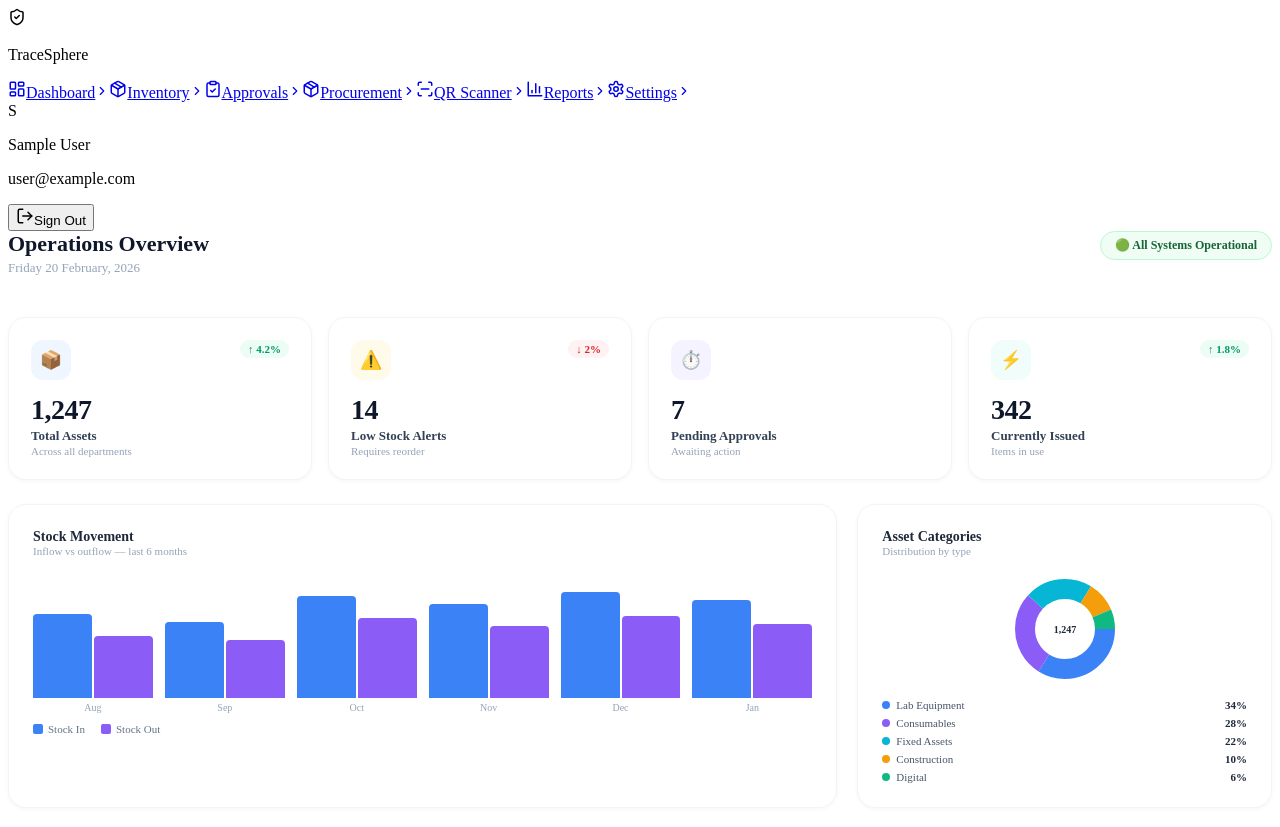
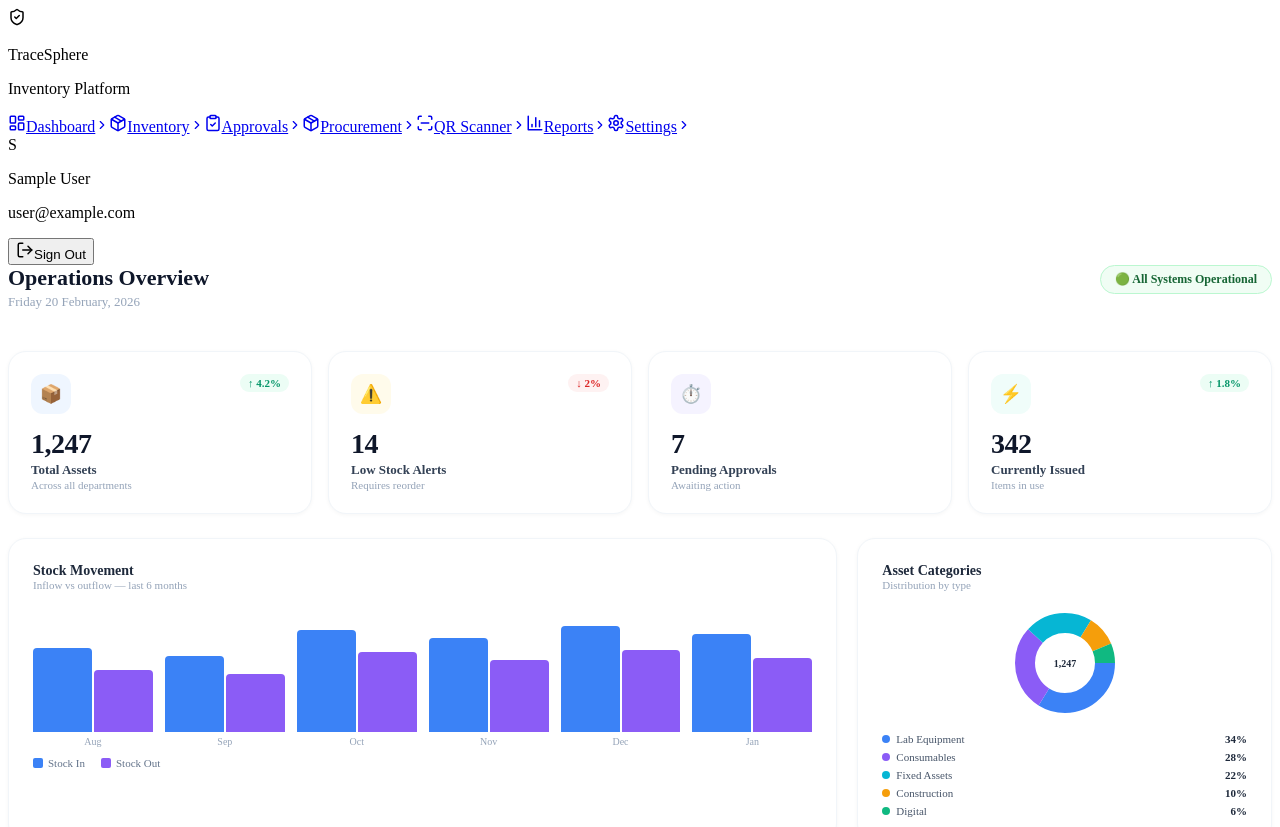
Before and after one commit to Yukeshj26/inventory-system, a React (Create React App) app: page / in a window 1280 px wide. Shown: the top 827 px of the page. Built offline with nearby package versions, Linux system fonts and the light colour scheme; no server answers; sample sign-in values are in the browser's storage.

Commit message:
rebrand sidebar to TraceSphere

```diff
--- a/src/components/Sidebar.jsx
+++ b/src/components/Sidebar.jsx
@@ -36,6 +36,7 @@ export default function Sidebar() {
           </div>
           <div>
             <p className="text-white font-bold text-sm leading-none">TraceSphere</p>
+            <p className="text-blue-400 text-xs">Inventory Platform</p>
           </div>
         </div>
       </div>
```
